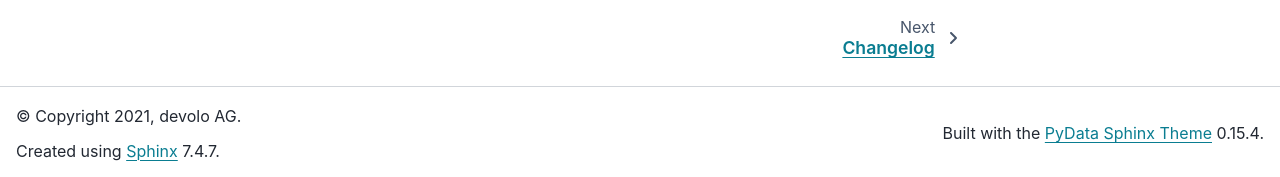
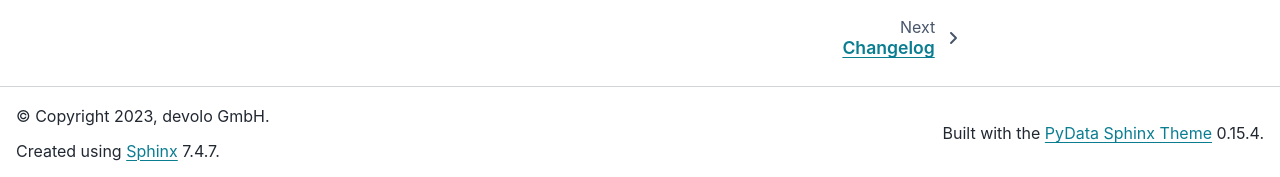
Before and after one commit to devolo/ssllabs, a Sphinx documentation site: the page built from docs/index.rst, in a window 1280 px wide and 900 px high, scrolled down 3731 px. Shown: the part 720-897 px from the top of the window. Built offline with Sphinx 7.4.7 and the PyData theme 0.15.4, drawn with Linux system fonts in a browser that asks for light colours.

Commit message:
License: Update form of company

```diff
--- a/docs/conf.py
+++ b/docs/conf.py
@@ -21,7 +21,7 @@ version = get_distribution("ssllabs").version
 # -- Project information -----------------------------------------------------
 
 project = get_distribution("ssllabs").project_name
-copyright = "2021, devolo AG"
+copyright = "2023, devolo GmbH"
 author = "Markus Bong, Guido Schmitz"
 
 # -- General configuration ---------------------------------------------------
```
Also changed, not shown: LICENSE.md.
